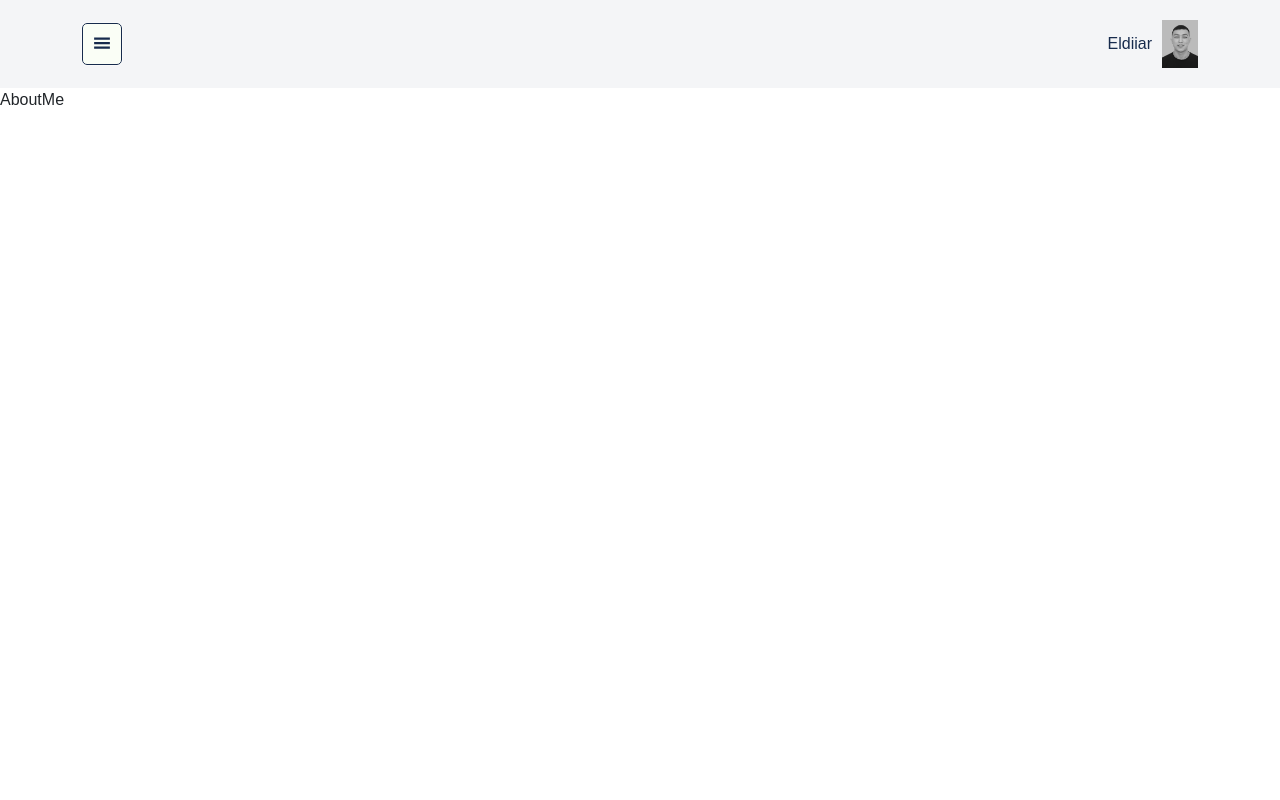
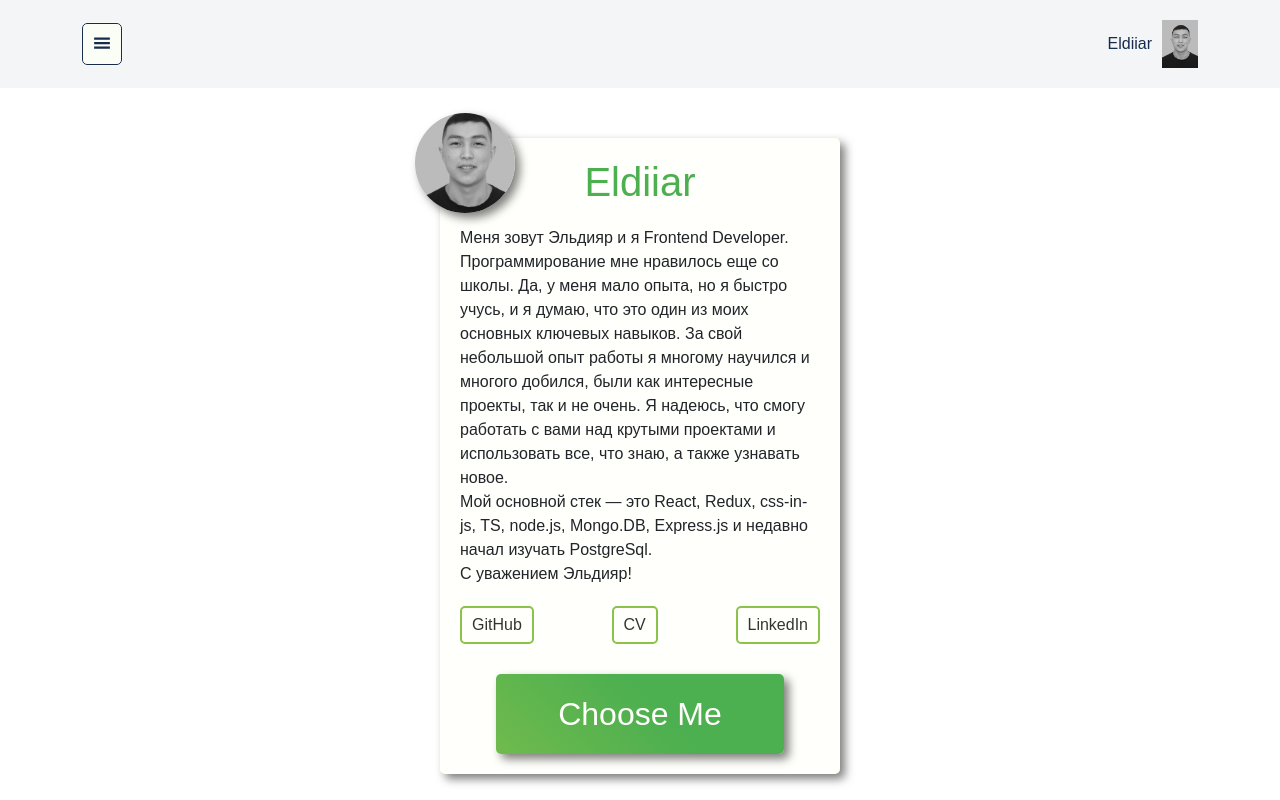
Before and after one commit to sapar6ek0v/gallery, a React app: page /about_me in a window 1280 px wide. Built offline with nearby package versions, Linux system fonts and the light colour scheme.

Commit message:
about me component

```diff
--- a/src/components/AboutMe.js
+++ b/src/components/AboutMe.js
@@ -1,7 +1,56 @@
 import React from 'react'
+import { Container } from 'react-bootstrap'
+import { Wrapper } from './styles/AboutMe.styled'
+import myPhoto from '../images/myPhoto.jpg'
 
 const AboutMe = () => {
-  return <div>AboutMe</div>
+  return (
+    <Container>
+      <Wrapper>
+        <div className="about_container">
+          <img src={myPhoto} className="about_profile-img" alt="my-photo" />
+          <h1>Eldiiar</h1>
+          <div className="about_description">
+            Меня зовут Эльдияр и я Frontend Developer. Программирование мне
+            нравилось еще со школы. Да, у меня мало опыта, но я быстро учусь, и
+            я думаю, что это один из моих основных ключевых навыков. За свой
+            небольшой опыт работы я многому научился и многого добился, были как
+            интересные проекты, так и не очень. Я надеюсь, что смогу работать с
+            вами над крутыми проектами и использовать все, что знаю, а также
+            узнавать новое. <br />
+            Мой основной стек — это React, Redux, сss-in-js, TS, node.js,
+            Mongo.DB, Express.js и недавно начал изучать PostgreSql. <br />C
+            уважением Эльдияр!
+          </div>
+          <div class="about_social">
+            <a href="https://github.com/sapar6ek0v" target="_blank">
+              GitHub
+            </a>
+            <a
+              href="https://hh.ru/resume/2fd18f0aff099ef8240039ed1f587747797774"
+              target="_blank"
+            >
+              CV
+            </a>
+            <a
+              href="https://www.linkedin.com/in/eldiiar-saparbekov-bb162822b/"
+              target="_blank"
+            >
+              LinkedIn
+            </a>
+          </div>
+          <button>
+            <a
+              href="mailto:eldiiarsaparbekov03@gmail.com"
+              className="burger-menu_link"
+            >
+              Choose Me
+            </a>
+          </button>
+        </div>
+      </Wrapper>
+    </Container>
+  )
 }
 
 export default AboutMe
--- a/src/components/BurgerMenu.js
+++ b/src/components/BurgerMenu.js
@@ -22,7 +22,10 @@ const BurgerMenu = ({ onShow }) => {
         <hr />
         <img src={myPhoto} alt="my-photo" className="burger-menu_img" />
         <h4>Eldiiar</h4>
-        <a href="/" className="burger-menu_link">
+        <a
+          href="mailto:eldiiarsaparbekov03@gmail.com"
+          className="burger-menu_link"
+        >
           <SiGmail />
           <span>eldiiarsaparbekov03@gmail.com</span>
         </a>
--- /dev/null
+++ b/src/components/styles/AboutMe.styled.js
@@ -0,0 +1,98 @@
+import styled from 'styled-components'
+
+export const Wrapper = styled.div`
+  padding: 50px 0 0;
+
+  .about {
+    &_container {
+      height: 100%;
+      width: 400px;
+      padding: 20px;
+      border-radius: 5px;
+      background: #fffffb;
+      position: relative;
+      box-shadow: 5px 5px 10px rgba(0, 0, 0, 0.5);
+      margin: 0 auto;
+    }
+    &_profile-img {
+      height: 100px;
+      width: 100px;
+      object-fit: cover;
+      position: absolute;
+      top: -25px;
+      left: -25px;
+      border-radius: 50%;
+      box-shadow: 5px 5px 10px rgba(0, 0, 0, 0.5);
+    }
+
+    &_description {
+      margin-bottom: 20px;
+    }
+
+    &_social {
+      display: flex;
+      justify-content: space-between;
+      align-items: center;
+      a {
+        text-align: center;
+        border: solid 2px #8bc34a;
+        padding: 5px 10px;
+        border-radius: 5px;
+        transition: linear 0.4s;
+        color: rgba(0, 0, 0, 0.8);
+        text-decoration: none;
+
+        &:hover {
+          background: #8bc34a;
+          color: white;
+          cursor: pointer;
+        }
+      }
+    }
+  }
+
+  h1 {
+    text-align: center;
+    margin-bottom: 20px;
+    color: #4caf50;
+  }
+
+  button {
+    width: 80%;
+    height: 80px;
+    font-size: 2rem;
+    margin: 30px 10% 0 10%;
+    border: none;
+    box-shadow: 5px 5px 10px rgba(0, 0, 0, 0.5);
+    border-radius: 5px;
+    background: linear-gradient(45deg, #8bc34a, #4caf50, #4caf50, #8bc34a);
+    background-size: 300% 300%;
+    outline: none;
+    transition: all 200ms ease-in-out;
+    a {
+      color: #fffffb;
+      text-decoration: none;
+    }
+    &:hover {
+      box-shadow: 5px 5px 5px rgba(0, 0, 0, 0.5);
+      transform: translateY(2px);
+      animation: gradientBG 1.5s ease-in-out forwards;
+      cursor: pointer;
+    }
+    &:active {
+      box-shadow: 3px 3px 3px rgba(0, 0, 0, 0.5);
+      transform: translateY(4px);
+    }
+  }
+  @keyframes gradientBG {
+    0% {
+      background-position: 0% 50%;
+    }
+    100% {
+      background-position: 100% 50%;
+    }
+    100% {
+      background-position: 0% 50%;
+    }
+  }
+`
```
